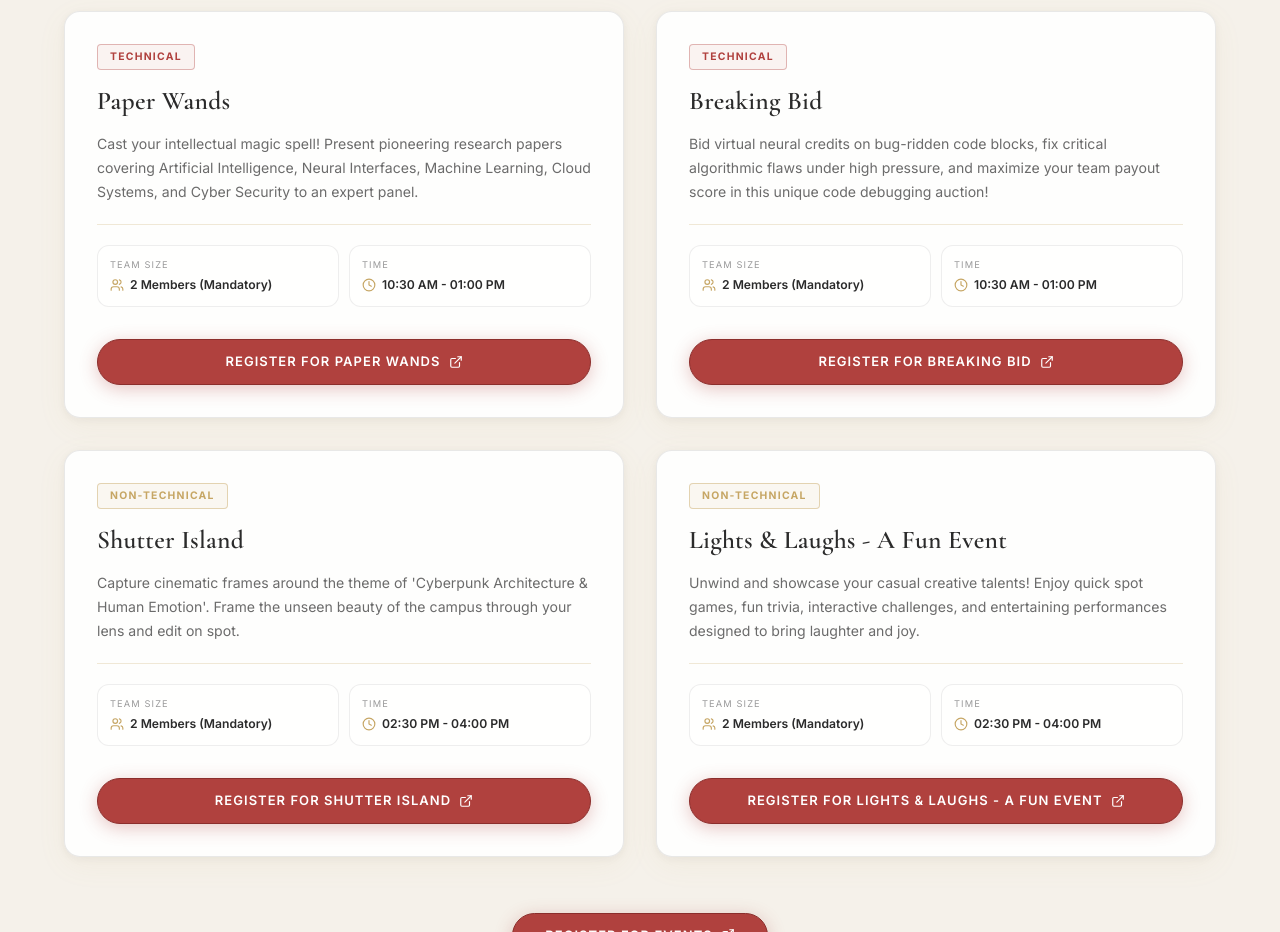
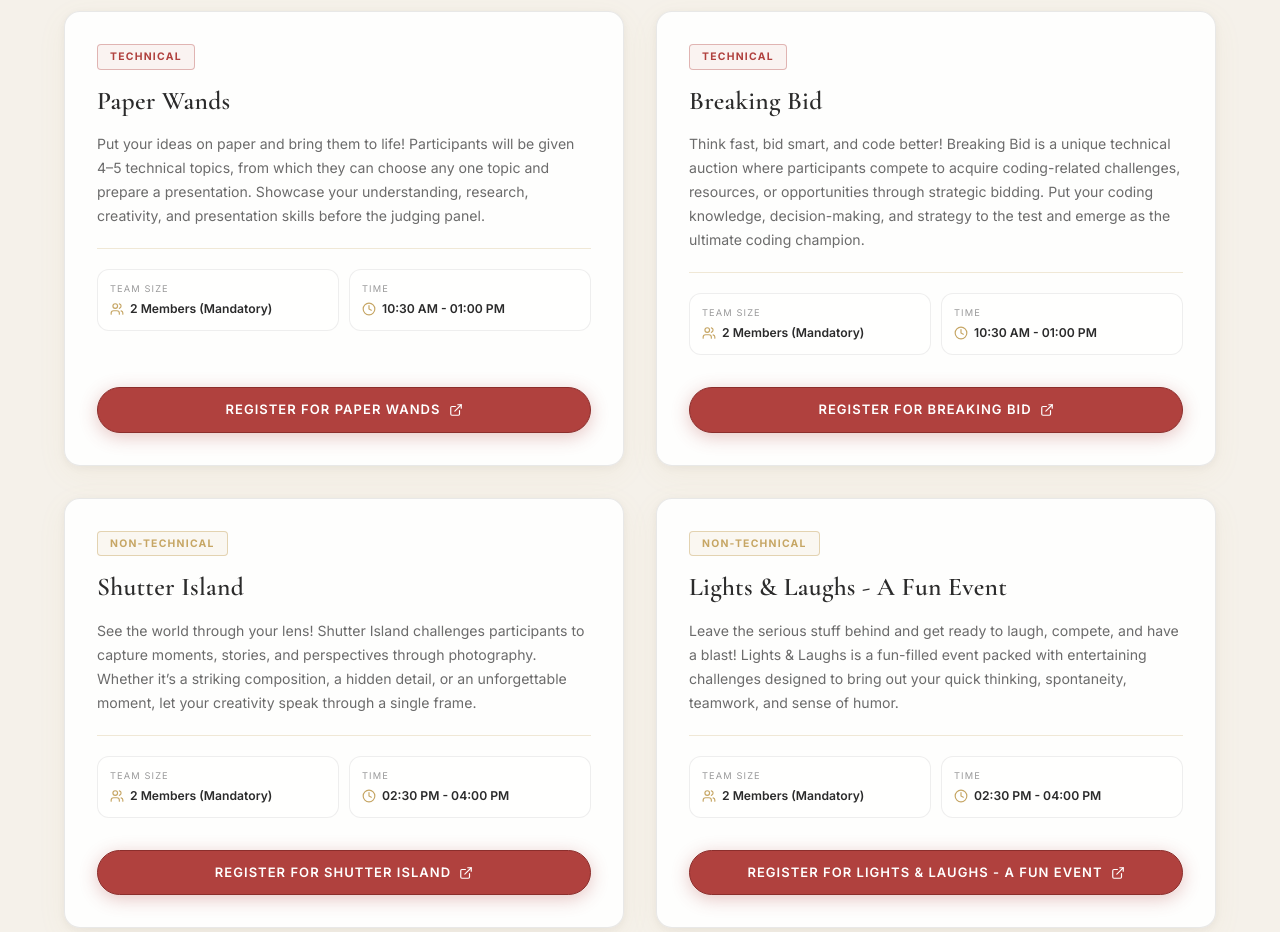
Before and after one commit to zeigen2k26-crypto/Zeigen, a Next.js app: page / in a window 1280 px wide. Shown: the part 2340-3272 px from the top of the page. Built offline with nearby package versions, Linux system fonts and the light colour scheme.

Commit message:
Event description updated

```diff
--- a/data/eventsData.ts
+++ b/data/eventsData.ts
@@ -21,7 +21,7 @@ export const EVENTS_DATA: EventItem[] = [
     title: "Paper Wands",
     category: "Technical",
     shortDesc: "National Level Research & Technical Paper Presentation on Next-Gen Cyber & AI Systems.",
-    fullDesc: "Cast your intellectual magic spell! Present pioneering research papers covering Artificial Intelligence, Neural Interfaces, Machine Learning, Cloud Systems, and Cyber Security to an expert panel.",
+    fullDesc: "Put your ideas on paper and bring them to life! Participants will be given 4–5 technical topics, from which they can choose any one topic and prepare a presentation. Showcase your understanding, research, creativity, and presentation skills before the judging panel.",
     iconName: "FileText",
     teamSize: "2 Members (Mandatory)",
     time: "10:30 AM - 01:00 PM",
@@ -41,7 +41,7 @@ export const EVENTS_DATA: EventItem[] = [
     title: "Breaking Bid",
     category: "Technical",
     shortDesc: "High-octane competitive Code Debugging combined with strategic bidding mechanics.",
-    fullDesc: "Bid virtual neural credits on bug-ridden code blocks, fix critical algorithmic flaws under high pressure, and maximize your team payout score in this unique code debugging auction!",
+    fullDesc: "Think fast, bid smart, and code better! Breaking Bid is a unique technical auction where participants compete to acquire coding-related challenges, resources, or opportunities through strategic bidding. Put your coding knowledge, decision-making, and strategy to the test and emerge as the ultimate coding champion.",
     iconName: "Code2",
     teamSize: "2 Members (Mandatory)",
     time: "10:30 AM - 01:00 PM",
@@ -63,7 +63,7 @@ export const EVENTS_DATA: EventItem[] = [
     title: "Shutter Island",
     category: "Non-Technical",
     shortDesc: "On-spot creative photography competition showcasing visual storytelling & composition.",
-    fullDesc: "Capture cinematic frames around the theme of 'Cyberpunk Architecture & Human Emotion'. Frame the unseen beauty of the campus through your lens and edit on spot.",
+    fullDesc: "See the world through your lens! Shutter Island challenges participants to capture moments, stories, and perspectives through photography. Whether it’s a striking composition, a hidden detail, or an unforgettable moment, let your creativity speak through a single frame.",
     iconName: "Film",
     teamSize: "2 Members (Mandatory)",
     time: "02:30 PM - 04:00 PM",
@@ -82,7 +82,7 @@ export const EVENTS_DATA: EventItem[] = [
     title: "Lights & Laughs - A Fun Event",
     category: "Non-Technical",
     shortDesc: "An energetic non-technical fun event filled with entertainment, games, and laughter.",
-    fullDesc: "Unwind and showcase your casual creative talents! Enjoy quick spot games, fun trivia, interactive challenges, and entertaining performances designed to bring laughter and joy.",
+    fullDesc: "Leave the serious stuff behind and get ready to laugh, compete, and have a blast! Lights & Laughs is a fun-filled event packed with entertaining challenges designed to bring out your quick thinking, spontaneity, teamwork, and sense of humor.",
     iconName: "Sparkles",
     teamSize: "2 Members (Mandatory)",
     time: "02:30 PM - 04:00 PM",
```
